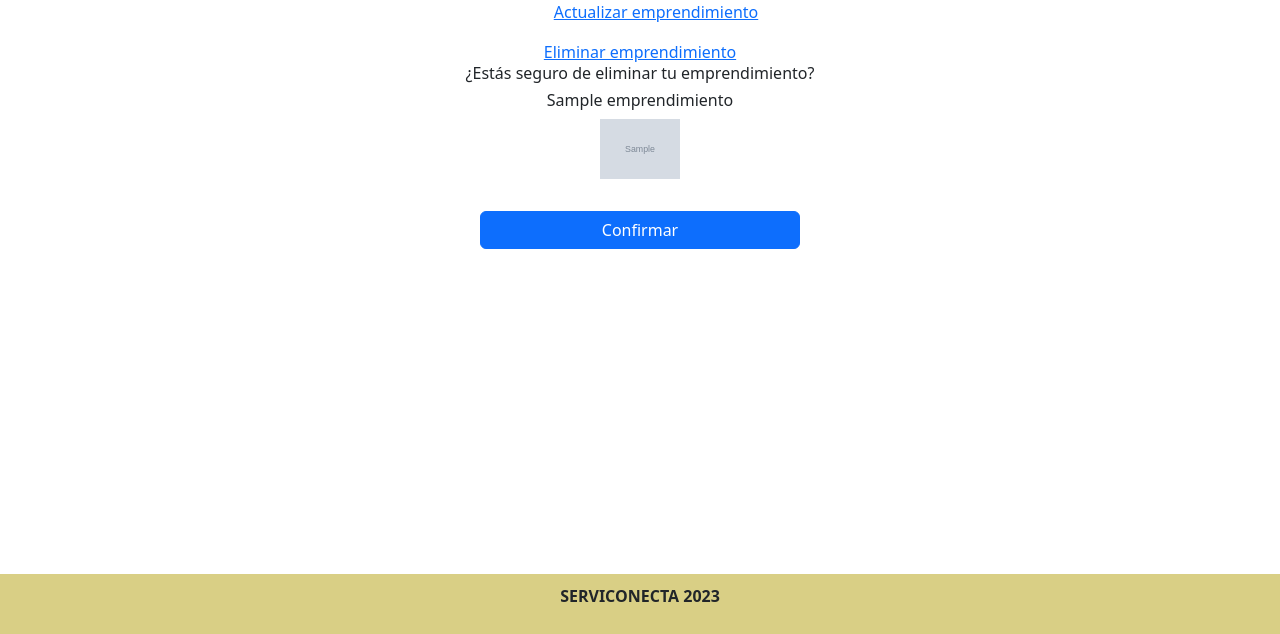
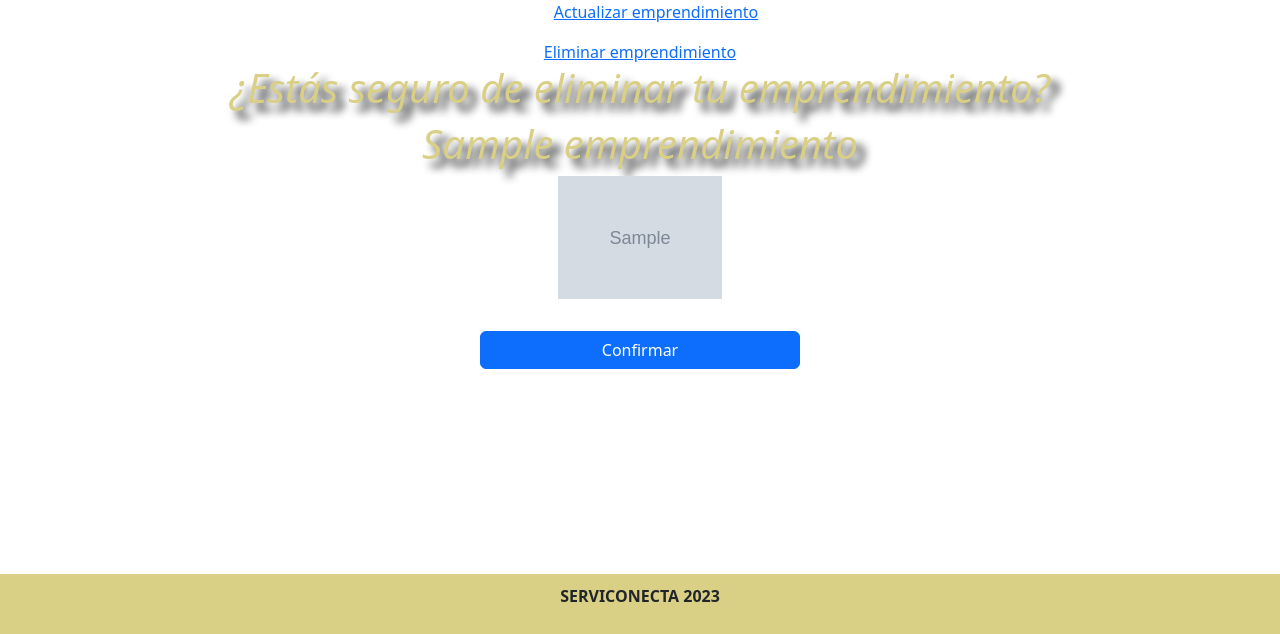
Before and after one commit to galmarcano/serviconecta, a Django app: page /delete/1/ in a window 1280 px wide. Shown: the part 166-800 px from the top of the page. Run offline with Django 4.2, Linux system fonts and the light colour scheme; a user stored in the database is signed in; tables that the repository leaves empty hold one stand-in row (values such as "Sample post"); grey boxes marked "Sample" are stand-in pictures.

Commit message:
misemprendimientos

```diff
--- a/config/templates/mis_emprendimientos.html
+++ b/config/templates/mis_emprendimientos.html
@@ -23,6 +23,7 @@
         <p class="desc_ent">Ubicación: {{ e.ubicacion_emprendimiento }}</p>
         <a class="btn btn-danger" href="{% url 'mi_cuenta_act_emprend' e.id_emprendimiento %}">Actualizar</a>
         <a class="btn btn-danger" href="{% url 'mi_cuenta_delete_emprend' e.id_emprendimiento %}">Eliminar</a>
+
     </div>
     {% endfor %}
     {% else %}
--- a/static/css/delete_ent.css
+++ b/static/css/delete_ent.css
@@ -4,6 +4,8 @@
     flex-direction: column;
     align-items: center;
     justify-content: center;
+    color:#d9cf85 ;
+
 }
 
 
@@ -23,11 +25,19 @@ button {
     align-items: center;
     justify-content: center;
     text-align: center;
+
 }
 
 #h1_delete_ent,
 #h2_delete_ent{
     font-size: 100%;
+    font-size: 40px;
+    text-shadow: 8px 8px 8px rgb(16, 17, 17);
+    animation-duration: 5s;
+    animation-name: initial;
+    font-style: italic;
+    text-align: center;
+    font-size: 40px;
 }
 
 #logo_ent {
--- a/static/css/mis_emprendimientos.css
+++ b/static/css/mis_emprendimientos.css
@@ -18,7 +18,7 @@ p{
 }
 .container_list_ent {
     text-align: center;
-    background-color: rgba(155, 218, 179, 0.5);
+  background-color:#d9cf85 ;
     padding: 20px;
     box-shadow: 0 0 10px rgba(0, 0, 0, 0.1);
     display:flow-root;
@@ -67,6 +67,8 @@ button {
 
 }
 
+
+
 #base ul {
     display: flex;
     flex-direction: row;
@@ -80,6 +82,7 @@ button {
 
 }
 
+
 @media (max-width: 600px) {
 
     #base ul {
```
